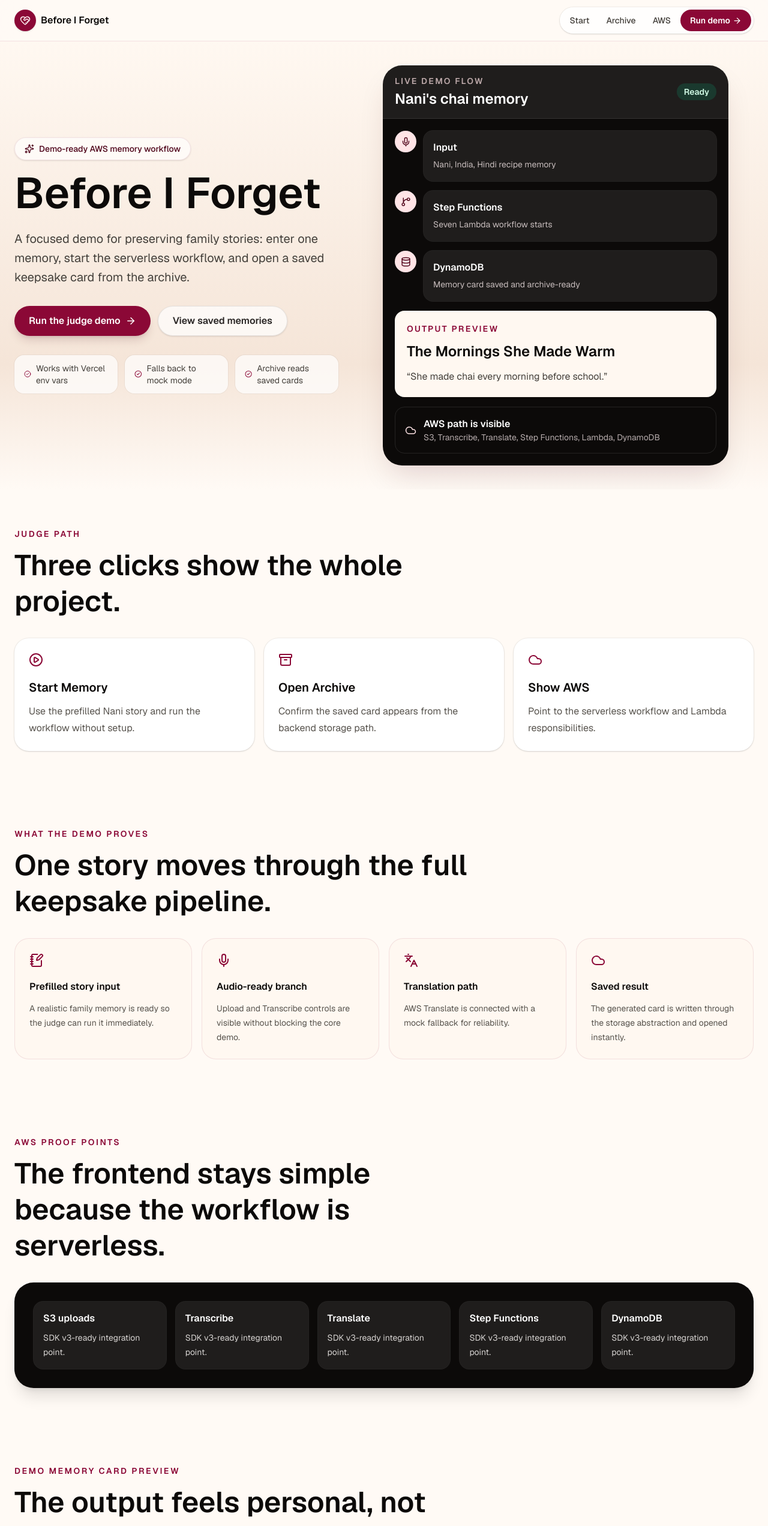
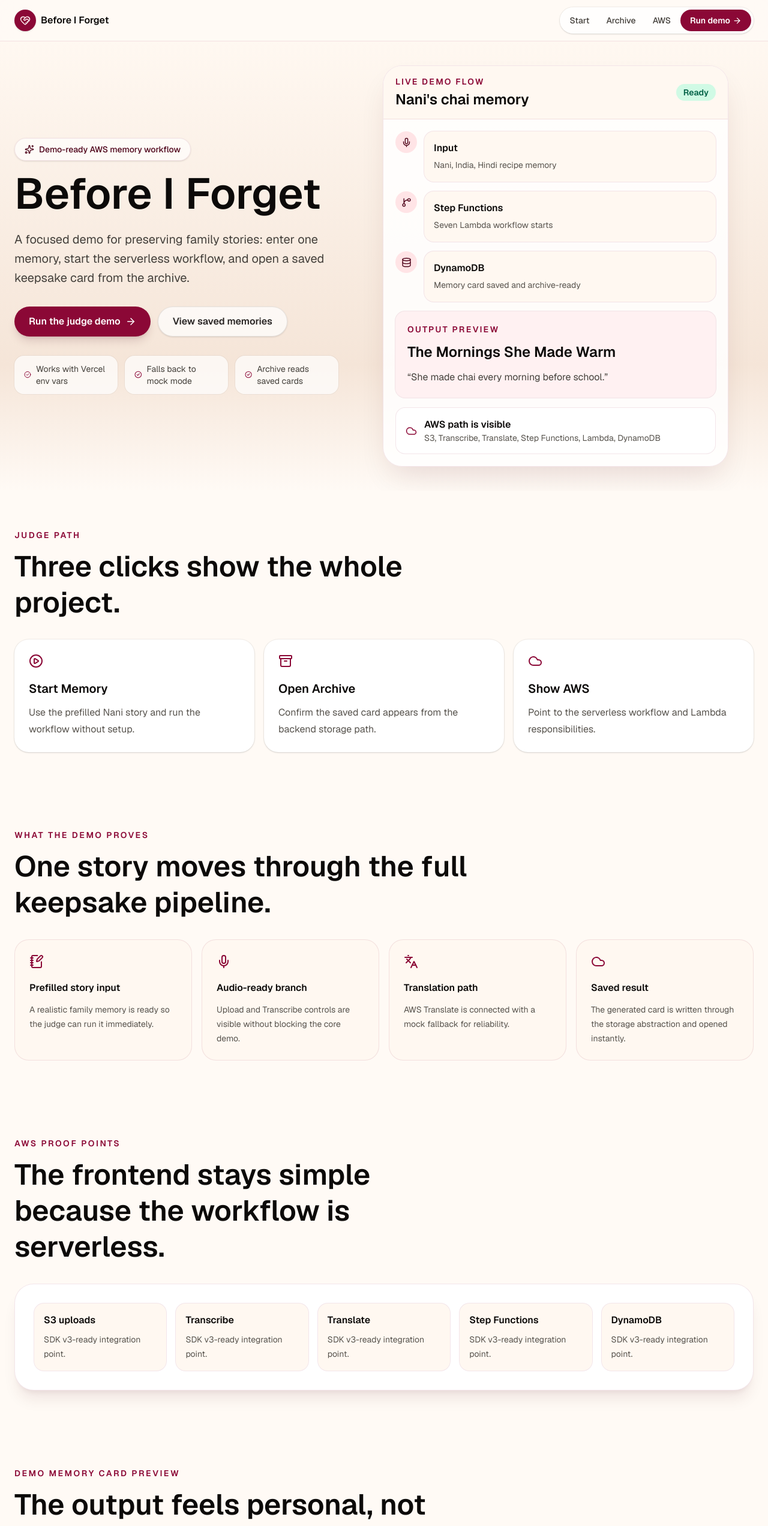
Before and after one commit to himanipng/Before_I_Forget, a Next.js app: page / in a window 1280 px wide. Shown: the top 2544 px of the page at 60% size. Built offline with nearby package versions, Linux system fonts and the light colour scheme.

Commit message:
Restore warm demo panel palette

```diff
--- a/app/archive/page.tsx
+++ b/app/archive/page.tsx
@@ -35,13 +35,13 @@ export default function ArchivePage() {
       <Navbar />
       <main className="min-h-screen bg-[linear-gradient(180deg,#fff8f1,#fffaf5)] px-4 py-8 sm:px-6">
         <div className="mx-auto max-w-7xl">
-          <section className="grid gap-5 rounded-[2rem] bg-stone-950 p-6 text-white shadow-xl shadow-rose-950/12 lg:grid-cols-[1fr_0.9fr]">
+          <section className="grid gap-5 rounded-[2rem] border border-rose-900/10 bg-white/88 p-6 text-stone-950 shadow-xl shadow-rose-950/10 lg:grid-cols-[1fr_0.9fr]">
             <div>
-              <p className="inline-flex items-center gap-2 rounded-full bg-white/10 px-4 py-2 text-sm font-semibold text-rose-100">
+              <p className="inline-flex items-center gap-2 rounded-full bg-rose-50 px-4 py-2 text-sm font-semibold text-rose-900">
                 <Archive size={16} /> Archive
               </p>
               <h1 className="mt-5 max-w-3xl text-4xl font-semibold leading-tight sm:text-6xl">Saved memories from the workflow.</h1>
-              <p className="mt-4 max-w-2xl leading-7 text-rose-50/75">
+              <p className="mt-4 max-w-2xl leading-7 text-stone-600">
                 This is the judging proof screen: after Start Memory runs, the newest DynamoDB-backed keepsake appears here.
               </p>
             </div>
@@ -51,8 +51,8 @@ export default function ArchivePage() {
                 ["Showing", filtered.length],
                 ["Countries", unique("country").length],
               ].map(([label, value]) => (
-                <div key={label} className="rounded-2xl bg-white/8 p-4 ring-1 ring-white/10">
-                  <p className="text-sm text-rose-50/65">{label}</p>
+                <div key={label} className="rounded-2xl bg-[#fff8f1] p-4 ring-1 ring-rose-900/10">
+                  <p className="text-sm text-stone-600">{label}</p>
                   <p className="mt-1 text-3xl font-semibold">{value}</p>
                 </div>
               ))}
--- a/app/page.tsx
+++ b/app/page.tsx
@@ -68,12 +68,12 @@ export default function Home() {
           </div>
         </Section>
         <Section eyebrow="AWS proof points" title="The frontend stays simple because the workflow is serverless.">
-          <div className="rounded-[2rem] bg-stone-950 p-6 text-white shadow-xl shadow-stone-950/10 sm:p-8">
+          <div className="rounded-[2rem] border border-rose-900/10 bg-white p-6 text-stone-950 shadow-xl shadow-rose-950/8 sm:p-8">
             <div className="grid gap-4 sm:grid-cols-2 lg:grid-cols-5">
               {["S3 uploads", "Transcribe", "Translate", "Step Functions", "DynamoDB"].map((service) => (
-                <div key={service} className="rounded-2xl bg-white/8 p-4 ring-1 ring-white/10">
+                <div key={service} className="rounded-2xl bg-[#fff8f1] p-4 ring-1 ring-rose-900/10">
                   <p className="font-semibold">{service}</p>
-                  <p className="mt-2 text-sm leading-6 text-stone-300">SDK v3-ready integration point.</p>
+                  <p className="mt-2 text-sm leading-6 text-stone-600">SDK v3-ready integration point.</p>
                 </div>
               ))}
             </div>
--- a/app/start/page.tsx
+++ b/app/start/page.tsx
@@ -140,17 +140,17 @@ export default function StartPage() {
       <main className="min-h-screen bg-[linear-gradient(180deg,#fff8f1,#f5e5d8)] px-4 py-8 sm:px-6">
         <div className="mx-auto grid max-w-7xl gap-6 lg:grid-cols-[0.82fr_1.18fr]">
           <aside className="lg:sticky lg:top-24 lg:self-start">
-            <div className="rounded-[2rem] bg-stone-950 p-6 text-white shadow-xl shadow-rose-950/15 sm:p-8">
-              <p className="inline-flex items-center gap-2 rounded-full bg-white/10 px-3 py-1 text-sm font-semibold text-rose-100">
+            <div className="rounded-[2rem] border border-rose-900/10 bg-white/88 p-6 text-stone-950 shadow-xl shadow-rose-950/10 sm:p-8">
+              <p className="inline-flex items-center gap-2 rounded-full bg-rose-50 px-3 py-1 text-sm font-semibold text-rose-900">
                 <Globe2 size={15} /> Judge demo
               </p>
               <h1 className="mt-5 text-4xl font-semibold leading-tight sm:text-5xl">Run one memory from input to archive.</h1>
-              <p className="mt-4 leading-7 text-rose-50/75">
+              <p className="mt-4 leading-7 text-stone-600">
                 The form is prefilled so the demo can start immediately. The workflow saves a card first, then the archive proves it persisted.
               </p>
               <div className="mt-6 grid gap-3">
                 {demoSteps.map(([Icon, label]) => (
-                  <div key={label} className="flex items-center gap-3 rounded-2xl bg-white/8 p-4 ring-1 ring-white/10">
+                  <div key={label} className="flex items-center gap-3 rounded-2xl bg-[#fff8f1] p-4 ring-1 ring-rose-900/10">
                     <span className="grid size-9 place-items-center rounded-full bg-rose-100 text-rose-950">
                       <Icon size={17} />
                     </span>
@@ -158,7 +158,7 @@ export default function StartPage() {
                   </div>
                 ))}
               </div>
-              <div className="mt-6 rounded-2xl bg-[#fff8f1] p-4 text-stone-950">
+              <div className="mt-6 rounded-2xl bg-rose-50 p-4 text-stone-950 ring-1 ring-rose-900/10">
                 <p className="flex items-center gap-2 text-sm font-semibold uppercase tracking-[0.16em] text-rose-900">
                   <CheckCircle2 size={16} /> Fallback safe
                 </p>
--- a/components/Hero.tsx
+++ b/components/Hero.tsx
@@ -45,14 +45,14 @@ export function Hero() {
           </div>
         </div>
         <div className="relative z-10 mx-auto w-full max-w-xl">
-          <div className="overflow-hidden rounded-[2rem] bg-stone-950 text-white shadow-2xl shadow-rose-950/15">
-            <div className="border-b border-white/10 bg-white/8 px-5 py-4">
+          <div className="overflow-hidden rounded-[2rem] border border-rose-900/10 bg-white/85 text-stone-950 shadow-2xl shadow-rose-950/12">
+            <div className="border-b border-rose-900/10 bg-[#fff8f1] px-5 py-4">
               <div className="flex items-center justify-between gap-3">
                 <div>
-                  <p className="text-sm font-semibold uppercase tracking-[0.16em] text-rose-100/70">Live demo flow</p>
-                <h2 className="mt-1 text-2xl font-semibold">Nani&apos;s chai memory</h2>
+                  <p className="text-sm font-semibold uppercase tracking-[0.16em] text-rose-900">Live demo flow</p>
+                  <h2 className="mt-1 text-2xl font-semibold">Nani&apos;s chai memory</h2>
                 </div>
-                <span className="rounded-full bg-emerald-400/15 px-3 py-1 text-sm font-semibold text-emerald-100">Ready</span>
+                <span className="rounded-full bg-emerald-100 px-3 py-1 text-sm font-semibold text-emerald-800">Ready</span>
               </div>
             </div>
             <div className="grid gap-4 p-5">
@@ -61,22 +61,22 @@ export function Hero() {
                   <div className="grid size-9 place-items-center rounded-full bg-rose-100 text-rose-950">
                     {index === 0 ? <Mic size={17} /> : index === 1 ? <GitBranch size={17} /> : <Database size={17} />}
                   </div>
-                  <div className="rounded-2xl bg-white/8 p-4 ring-1 ring-white/10">
+                  <div className="rounded-2xl bg-[#fff8f1] p-4 ring-1 ring-rose-900/10">
                     <p className="font-semibold">{title}</p>
-                    <p className="mt-1 text-sm leading-6 text-rose-50/75">{detail}</p>
+                    <p className="mt-1 text-sm leading-6 text-stone-600">{detail}</p>
                   </div>
                 </div>
               ))}
-              <div className="rounded-2xl bg-[#fff8f1] p-5 text-stone-950">
+              <div className="rounded-2xl bg-rose-50 p-5 text-stone-950 ring-1 ring-rose-900/10">
                 <p className="text-sm font-semibold uppercase tracking-[0.16em] text-rose-900">Output preview</p>
                 <h3 className="mt-3 text-2xl font-semibold">The Mornings She Made Warm</h3>
                 <p className="mt-3 leading-7 text-stone-700">&ldquo;She made chai every morning before school.&rdquo;</p>
               </div>
-              <div className="flex items-center gap-3 rounded-2xl border border-white/10 p-4">
-                <Cloud size={19} className="text-rose-100" />
+              <div className="flex items-center gap-3 rounded-2xl border border-rose-900/10 bg-white p-4">
+                <Cloud size={19} className="text-rose-900" />
                 <div>
                   <p className="font-semibold">AWS path is visible</p>
-                  <p className="text-sm text-rose-50/70">S3, Transcribe, Translate, Step Functions, Lambda, DynamoDB</p>
+                  <p className="text-sm text-stone-600">S3, Transcribe, Translate, Step Functions, Lambda, DynamoDB</p>
                 </div>
               </div>
             </div>
```
